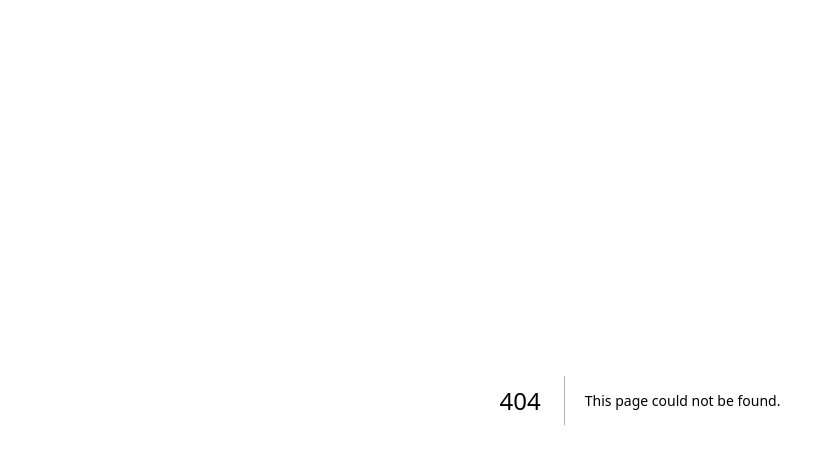
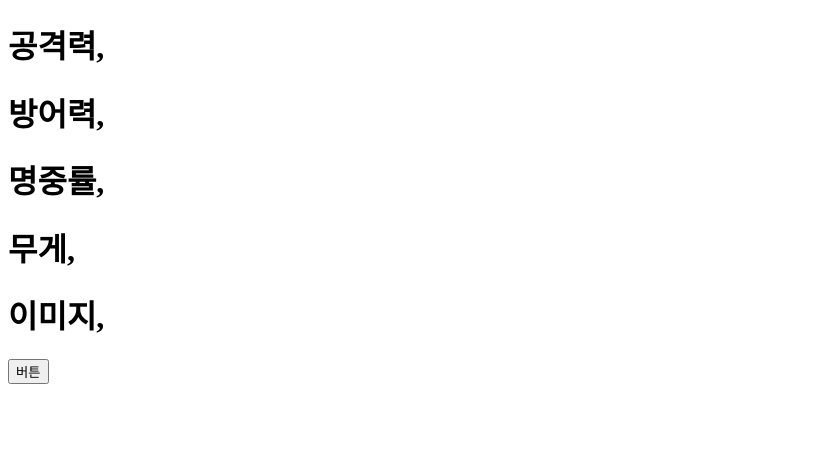
Before and after one commit to KDT-IaaS-Class-Two-Group/KDT-IaaS-2-ProjectB-2team, a Next.js app in the folder frontend/: page /test in a window 1280 px wide. Before the commit this address had no page. Shown: the top 464 px of the page, without its empty margins (0-835 px from the left). Built offline with nearby package versions, Linux system fonts and the light colour scheme.

Commit message:
조자연 : 표기하는 부분만 정리

```diff
--- /dev/null
+++ b/frontend/src/pages/test.tsx
@@ -0,0 +1,49 @@
+import { useState } from "react";
+
+interface Response {
+	species : number,
+  img: string,
+  attack: string,
+  defense: string,
+  accuracy: string,
+  weight : string
+}
+
+const Hello = () => {
+  const [message,setMessage] = useState<Response>()
+
+const eventhandle = async () => {
+    try {
+      const response = await fetch(`http://127.0.0.1:8000/a`, {
+        method: 'POST',
+        headers: {
+          'Content-Type': 'application/json',
+        },
+      });
+
+      const responseData1 = await response.json(); // 응답 데이터 받아오기
+      setMessage(responseData1.message)
+
+    } catch (error) {
+      console.log('Error sending id:', error);
+    }
+
+};
+
+  return (
+    <div id="root">
+      <div id="killingfield">
+        <h1>공격력, {message?.attack}</h1>
+        <h1>방어력, {message?.defense}</h1>
+        <h1>명중률, {message?.accuracy}</h1>
+        <h1>무게, {message?.weight}</h1>
+        <h1>이미지, {message?.img}</h1>
+        <div>
+          <button type="button" onClick={eventhandle}>버튼</button>
+        </div>
+      </div>
+    </div>
+  );
+};
+
+export default Hello;
```
